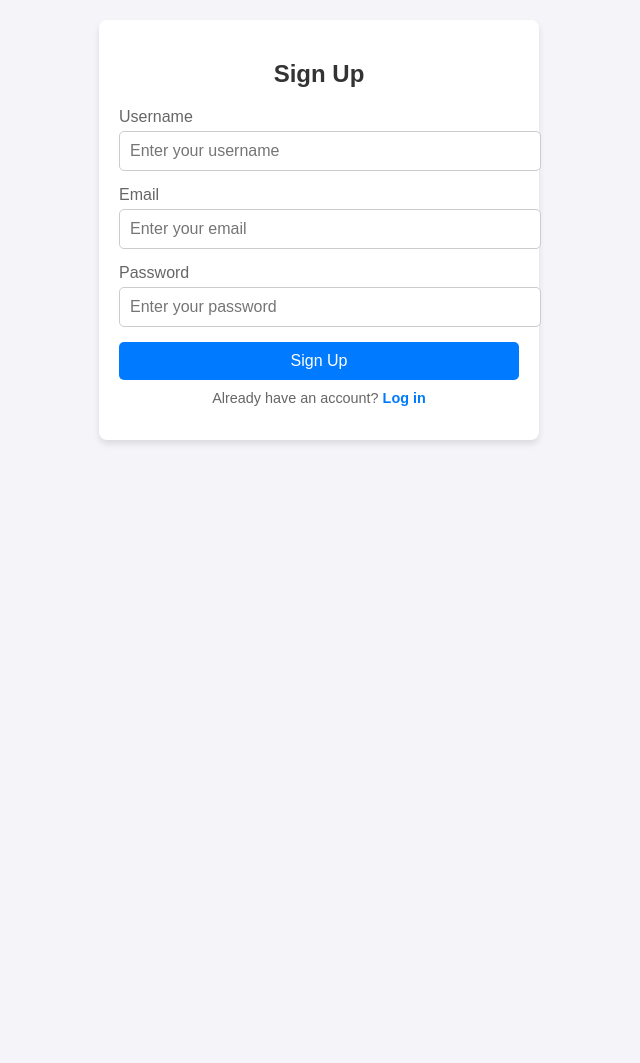
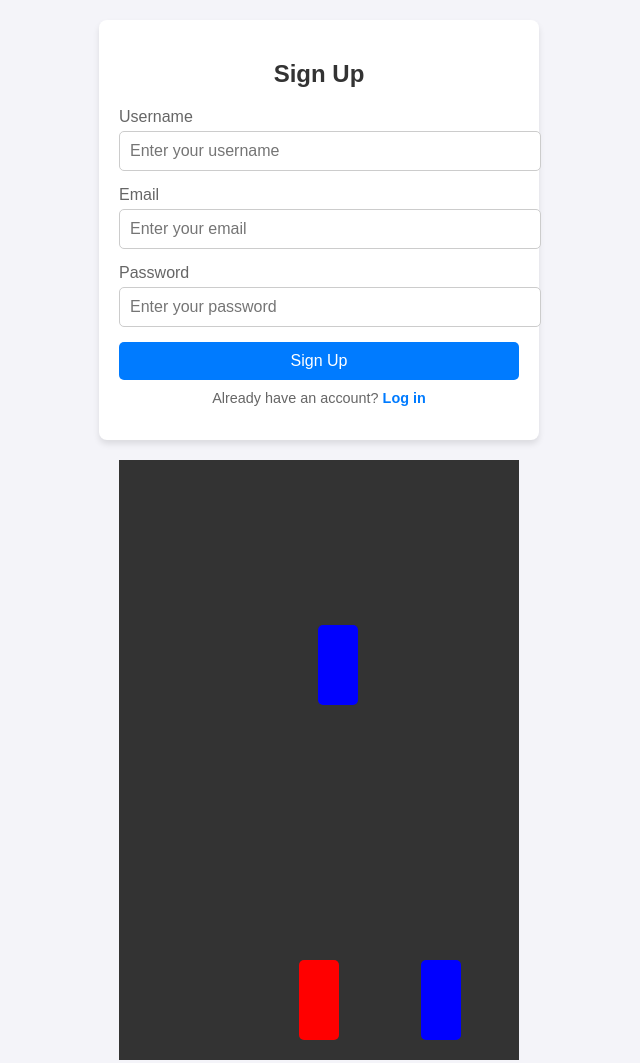
Before and after one commit to Zubairprocoder/My_portfolio-website, a plain HTML site: page index.html in a window 1280 px wide. Shown: the whole page, without its empty margins (321-961 px from the left). Before the commit the page ends 800 px from the top, so only its background shows below. Drawn offline with Linux system fonts and the light colour scheme.

Commit message:
car game

```diff
--- a/index.html
+++ b/index.html
@@ -240,6 +240,59 @@
             <p>Already have an account? <a href="#">Log in</a></p>
         </form>
     </div>
+    <div id="game-container" style="position: relative; width: 400px; height: 600px; background-color: #333; margin: 20px auto; overflow: hidden;">
+        <div id="car" style="position: absolute; bottom: 20px; left: 180px; width: 40px; height: 80px; background-color: red; border-radius: 5px;"></div>
+    </div>
+    <script>
+        const gameContainer = document.getElementById('game-container');
+        const car = document.getElementById('car');
+        let carPosition = 180;
 
+        document.addEventListener('keydown', (event) => {
+            if (event.key === 'ArrowLeft' && carPosition > 0) {
+                carPosition -= 10;
+            } else if (event.key === 'ArrowRight' && carPosition < 360) {
+                carPosition += 10;
+            }
+            car.style.left = carPosition + 'px';
+        });
+
+        function createObstacle() {
+            const obstacle = document.createElement('div');
+            obstacle.style.position = 'absolute';
+            obstacle.style.top = '0px';
+            obstacle.style.left = Math.floor(Math.random() * 360) + 'px';
+            obstacle.style.width = '40px';
+            obstacle.style.height = '80px';
+            obstacle.style.backgroundColor = 'blue';
+            obstacle.style.borderRadius = '5px';
+            gameContainer.appendChild(obstacle);
+
+            let obstacleInterval = setInterval(() => {
+                const obstacleTop = parseInt(obstacle.style.top);
+                if (obstacleTop > 600) {
+                    clearInterval(obstacleInterval);
+                    gameContainer.removeChild(obstacle);
+                } else {
+                    obstacle.style.top = obstacleTop + 5 + 'px';
+
+                    const carRect = car.getBoundingClientRect();
+                    const obstacleRect = obstacle.getBoundingClientRect();
+                    if (
+                        carRect.left < obstacleRect.right &&
+                        carRect.right > obstacleRect.left &&
+                        carRect.top < obstacleRect.bottom &&
+                        carRect.bottom > obstacleRect.top
+                    ) {
+                        alert('Game Over!');
+                        clearInterval(obstacleInterval);
+                        location.reload();
+                    }
+                }
+            }, 30);
+        }
+
+        setInterval(createObstacle, 2000);
+    </script>
 </body>
 </html>
```
